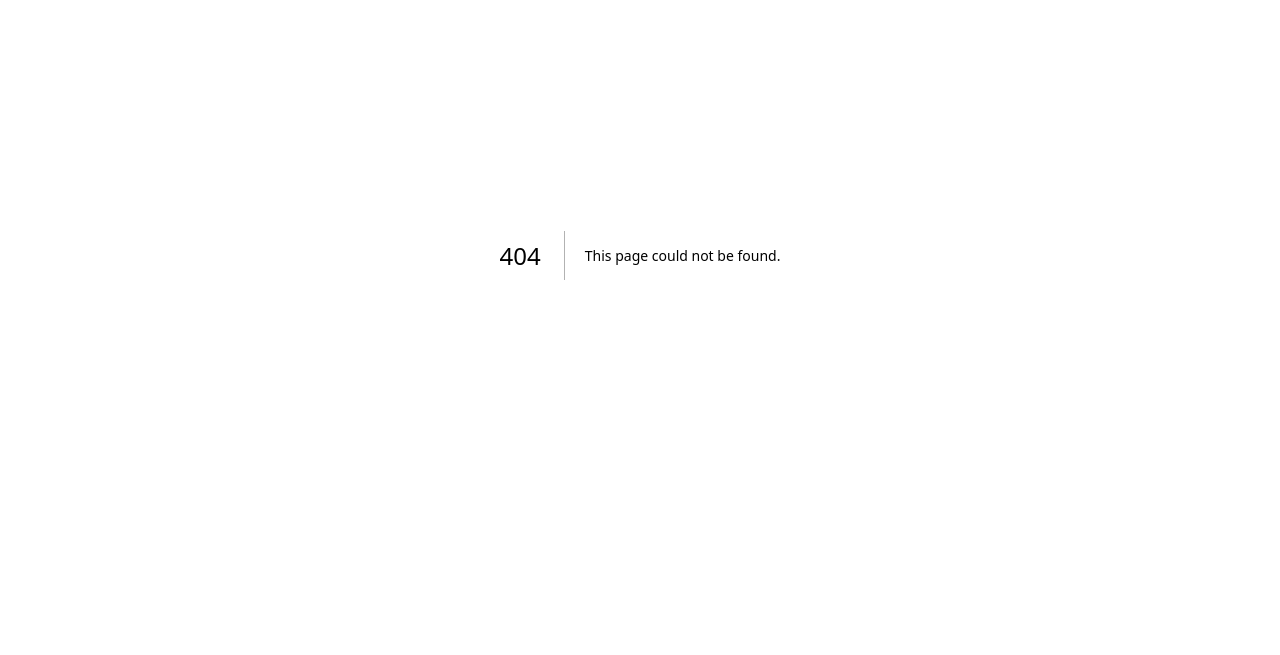
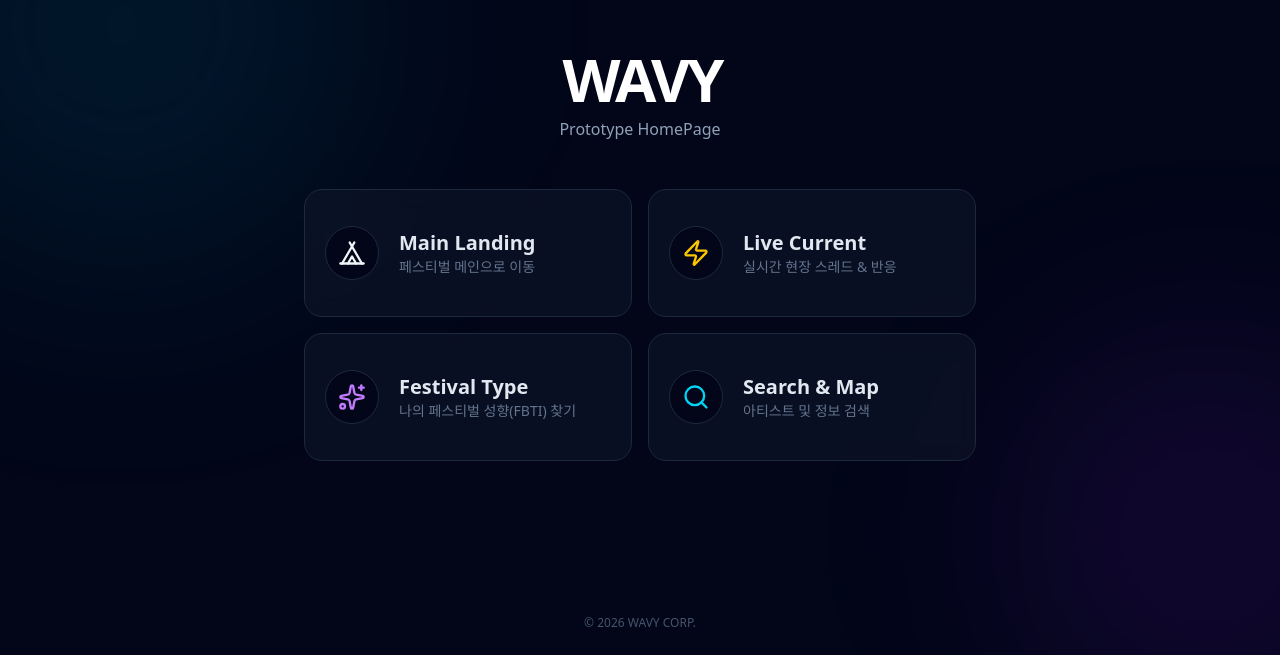
Before and after one commit to EOS-Timetable/Wavy, a Next.js app: page /home in a window 1280 px wide. Before the commit this address had no page. Shown: the part 145-800 px from the top of the page. Built offline with nearby package versions, Linux system fonts and the light colour scheme.

Commit message:
feat: Home페이지 임시 구현

```diff
--- /dev/null
+++ b/src/app/home/page.tsx
@@ -0,0 +1,134 @@
+import Link from "next/link";
+import {
+  Zap,          // Current (실시간/번개)
+  Sparkles,     // FBTI (이벤트/반짝임)
+  Search,       // Lookup (검색)
+  Tent          // Landing (메인/홈)
+} from "lucide-react";
+
+export default function HomePage() {
+  return (
+    <main className="min-h-screen bg-slate-950 text-white selection:bg-cyan-500/30 flex flex-col items-center justify-center p-6 relative overflow-hidden">
+
+      {/* --- [Background Mood] 배경 앰비언트 라이트 효과 --- */}
+      <div className="absolute top-[-10%] left-[-10%] w-[500px] h-[500px] bg-cyan-500/10 rounded-full blur-[120px] pointer-events-none animate-pulse-slow"></div>
+      <div className="absolute bottom-[-10%] right-[-10%] w-[400px] h-[400px] bg-purple-600/10 rounded-full blur-[100px] pointer-events-none"></div>
+
+      {/* --- [Hero Section] 타이틀 --- */}
+      <header className="relative z-10 text-center mb-12">
+        <h1 className="text-4xl md:text-6xl font-black tracking-tighter mb-2">
+          <span className="ml-1 text-slate-180">WAVY</span>
+        </h1>
+        <p className="text-slate-400 text-sm md:text-base font-medium">
+          Prototype HomePage
+        </p>
+      </header>
+
+      {/* --- [Grid Navigation] 4개 메뉴 카드 --- */}
+      <div className="relative z-10 grid grid-cols-1 md:grid-cols-2 gap-4 w-full max-w-md md:max-w-2xl">
+
+        {/* 1. Landing Page (Root) */}
+        <NavCard
+          href="/"
+          icon={<Tent size={28} />}
+          title="Main Landing"
+          desc="페스티벌 메인으로 이동"
+          colorClass="text-slate-100"
+          bgHover="group-hover:bg-slate-800"
+        />
+
+        {/* 2. Current SNS */}
+        <NavCard
+          href="/current"
+          icon={<Zap size={28} />}
+          title="Live Current"
+          desc="실시간 현장 스레드 & 반응"
+          colorClass="text-yellow-400"
+          bgHover="group-hover:bg-yellow-500/10"
+          borderHover="group-hover:border-yellow-500/50"
+        />
+
+        {/* 3. FBTI Event */}
+        <NavCard
+          href="/event/fbti"
+          icon={<Sparkles size={28} />}
+          title="Festival Type"
+          desc="나의 페스티벌 성향(FBTI) 찾기"
+          colorClass="text-purple-400"
+          bgHover="group-hover:bg-purple-500/10"
+          borderHover="group-hover:border-purple-500/50"
+        />
+
+        {/* 4. Lookup (Search) */}
+        <NavCard
+          href="/lookup"
+          icon={<Search size={28} />}
+          title="Search & Map"
+          desc="아티스트 및 정보 검색"
+          colorClass="text-cyan-400"
+          bgHover="group-hover:bg-cyan-500/10"
+          borderHover="group-hover:border-cyan-500/50"
+        />
+
+      </div>
+
+      {/* --- Footer Decoration --- */}
+      <footer className="absolute bottom-6 text-slate-600 text-xs font-mono">
+        © 2026 WAVY CORP.
+      </footer>
+    </main>
+  );
+}
+
+// --- [Component] 재사용 가능한 카드 컴포넌트 ---
+interface NavCardProps {
+  href: string;
+  icon: React.ReactNode;
+  title: string;
+  desc: string;
+  colorClass: string;     // 아이콘 색상
+  bgHover?: string;       // 호버 시 배경색
+  borderHover?: string;   // 호버 시 테두리색
+}
+
+function NavCard({ href, icon, title, desc, colorClass, bgHover, borderHover }: NavCardProps) {
+  return (
+    <Link href={href} className="group w-full">
+      <div className={`
+        relative overflow-hidden
+        bg-slate-900/60 backdrop-blur-md
+        border border-slate-800
+        rounded-2xl p-5 h-28 md:h-32
+        flex items-center gap-5
+        transition-all duration-300 ease-out
+        hover:-translate-y-1 hover:shadow-2xl
+        ${borderHover || 'group-hover:border-slate-600'}
+      `}>
+        {/* 아이콘 영역 */}
+        <div className={`
+          p-3 rounded-full bg-slate-950 border border-slate-800
+          transition-colors duration-300
+          ${colorClass}
+          ${bgHover || 'group-hover:bg-slate-800'}
+        `}>
+          {icon}
+        </div>
+
+        {/* 텍스트 영역 */}
+        <div className="flex flex-col">
+          <span className={`text-lg md:text-xl font-bold text-slate-200 group-hover:text-white transition-colors`}>
+            {title}
+          </span>
+          <span className="text-xs md:text-sm text-slate-500 group-hover:text-slate-400 transition-colors">
+            {desc}
+          </span>
+        </div>
+
+        {/* 화살표 (Hover 시 등장) */}
+        <div className="absolute right-4 opacity-0 -translate-x-2 group-hover:opacity-100 group-hover:translate-x-0 transition-all duration-300 text-slate-600">
+            ➔
+        </div>
+      </div>
+    </Link>
+  );
+}
--- a/src/app/main/page.tsx
+++ /dev/null
@@ -1,3 +0,0 @@
-export default function MainPage() {
-
-};
--- a/src/app/page.tsx
+++ b/src/app/page.tsx
@@ -5,7 +5,7 @@ import Link from "next/link";
 import Image from "next/image";
 import { Search } from 'lucide-react';
 
-export default function Home() {
+export default function LandingPage() {
   const canvasRef = useRef<HTMLCanvasElement>(null);
   const [scrollY, setScrollY] = useState(0);
   const mouse = useRef({ x: 0, y: 0 });
@@ -190,11 +190,11 @@ export default function Home() {
 
           {/* CTA Button */}
           <Link
-            href="/lookup"
+            href="/home"
             className="group relative inline-flex items-center gap-3 px-10 py-4 md:px-12 md:py-5 rounded-full bg-[#7000ff]/20 border border-white/20 backdrop-blur-md overflow-hidden transition-all duration-300 hover:bg-[#7000ff]/40 hover:border-white/50 hover:scale-105 hover:shadow-[0_0_40px_rgba(112,0,255,0.5)]"
           >
             <span className="relative z-10 font-bold text-base md:text-lg tracking-wide text-white">
-              Start Lookup
+              Dive In
             </span>
             <Search className="relative z-10 w-5 h-5 text-white transition-transform group-hover:rotate-12" />
             <div className="absolute inset-0 bg-gradient-to-r from-transparent via-white/20 to-transparent -translate-x-full group-hover:translate-x-full transition-transform duration-700 ease-in-out" />
```
